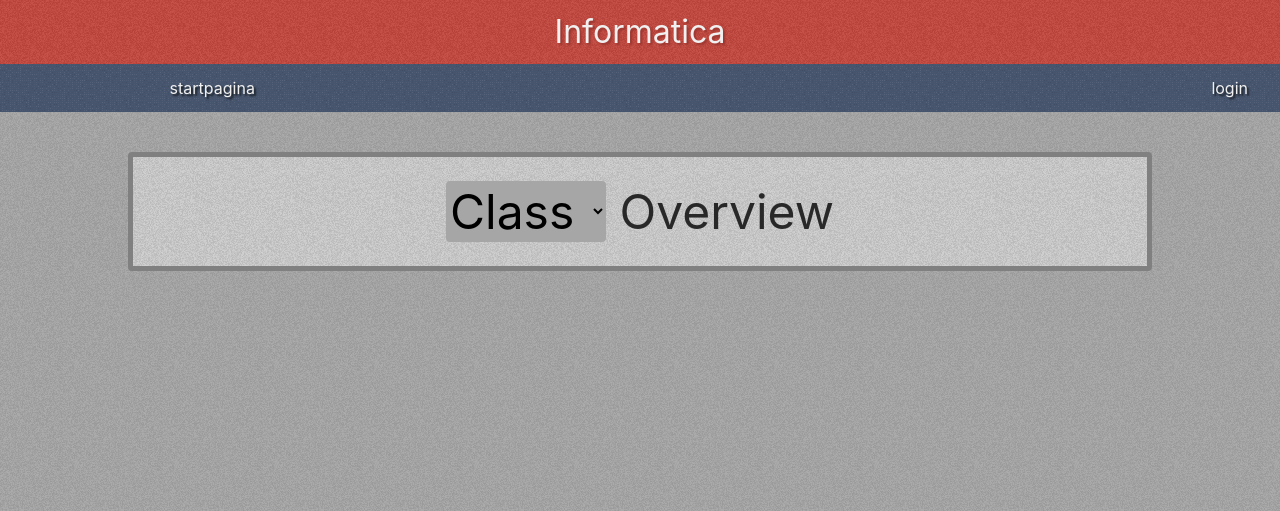
After one commit to renesteeman/Informatica-Methode-Xampp, a PHP site: page /pages/overview.php in a window 1280 px wide. The commit adds this page. Shown: the top 511 px of the page. Run offline with PHP 8.4, Linux system fonts and the light colour scheme; style sheets or scripts are compiled from the project's sources; some libraries are stand-ins or nearby versions.

Commit message:
changed group to groups, changed account to accounts and started with an group and class overview page. NEW DB COMMING LATER TODAY

```diff
--- /dev/null
+++ b/css/overview.min.css
@@ -0,0 +1 @@
+.overview-toggle{border:none;border-radius:4px;background-color:#a6a6a6}
--- /dev/null
+++ b/css/overview.sass
@@ -0,0 +1,4 @@
+.overview-toggle
+	border: none
+	border-radius: 4px
+	background-color: #a6a6a6
--- /dev/null
+++ b/pages/overview.php
@@ -0,0 +1,38 @@
+<?php
+include('../php/DB_connect.php');
+include('../php/header.php');
+?>
+
+<link rel="stylesheet" href="../css/overview.min.css">
+
+<body>
+
+	<div class="debug">
+		<?php
+
+		?>
+	</div>
+
+	<div class="main">
+		<div class="title">
+			<select class="overview-toggle">
+				<option>Class</option>
+				<option>Group</option>
+			</select>
+			Overview
+		</div>
+
+
+		<form>
+
+
+
+		</form>
+	</div>
+
+</body>
+
+
+<?php
+include('../php/footer.php');
+?>
--- a/php/createAccount.php
+++ b/php/createAccount.php
@@ -53,7 +53,7 @@ for ($j = 0; $j<$accountsToCreate; $j++){
 	$usr_name = rand(0,20).rand(0,20).rand(0,20).rand(0,20).rand(0,20);
 
 	//check if usr_name is already in use
-	$sql = mysqli_query($conn, "SELECT usr_name FROM account WHERE usr_name=$usr_name");
+	$sql = mysqli_query($conn, "SELECT usr_name FROM accounts WHERE usr_name=$usr_name");
 
 	while (mysqli_num_rows($sql) != 0){
 		$usr_name = rand(0,20).rand(0,20).rand(0,20).rand(0,20).rand(0,20);
@@ -67,7 +67,7 @@ for ($j = 0; $j<$accountsToCreate; $j++){
 	$psw = password_hash($psw, PASSWORD_DEFAULT);
 
 	//insert account into DB
-	$sql = "INSERT INTO account (usr_name, psw, school, function, creation_date, klas) VALUES ('$usr_name', '$psw' , '$school', '$function', '$date', '$klas')";
+	$sql = "INSERT INTO accounts (usr_name, psw, school, function, creation_date, klas) VALUES ('$usr_name', '$psw' , '$school', '$function', '$date', '$klas')";
 
 	if ($conn->query($sql) === TRUE) {
 	    $accountsCreated++;
--- a/php/createGroup.php
+++ b/php/createGroup.php
@@ -7,7 +7,7 @@ $school = "BC";
 //set klas
 $klas = "A52";
 
-$sql = "SELECT klas FROM `group` WHERE school='$school' ";
+$sql = "SELECT klas FROM `groups` WHERE school='$school' ";
 $result = mysqli_query($conn, $sql);
 
 $resultArray = array();
@@ -18,7 +18,7 @@ while($row = mysqli_fetch_assoc($result)) {
 
 if (!in_array($klas, $resultArray)){
 	//insert group into DB
-	$sql = "INSERT INTO `group` (`id`, `school`, `klas`) VALUES (NULL, '$school', '$klas');";
+	$sql = "INSERT INTO `groups` (`id`, `school`, `klas`) VALUES (NULL, '$school', '$klas');";
 
 	if ($conn->query($sql) === TRUE) {
 		echo "Group created for ".$school." ".$klas;
--- a/php/login.php
+++ b/php/login.php
@@ -14,7 +14,7 @@ $usr_name = mysqli_real_escape_string($conn, check_input($_POST['username']));
 $psw = mysqli_real_escape_string($conn, check_input($_POST['password']));
 
 //get psw for $usr_name
-$sql = "SELECT psw FROM account WHERE usr_name='$usr_name'";
+$sql = "SELECT psw FROM accounts WHERE usr_name='$usr_name'";
 
 if (mysqli_query($conn, $sql)) {
 
```
Also changed, not shown: css/colors.txt (added, +7 -0 lines), php/updateAccount.php (+5 -5 lines).
